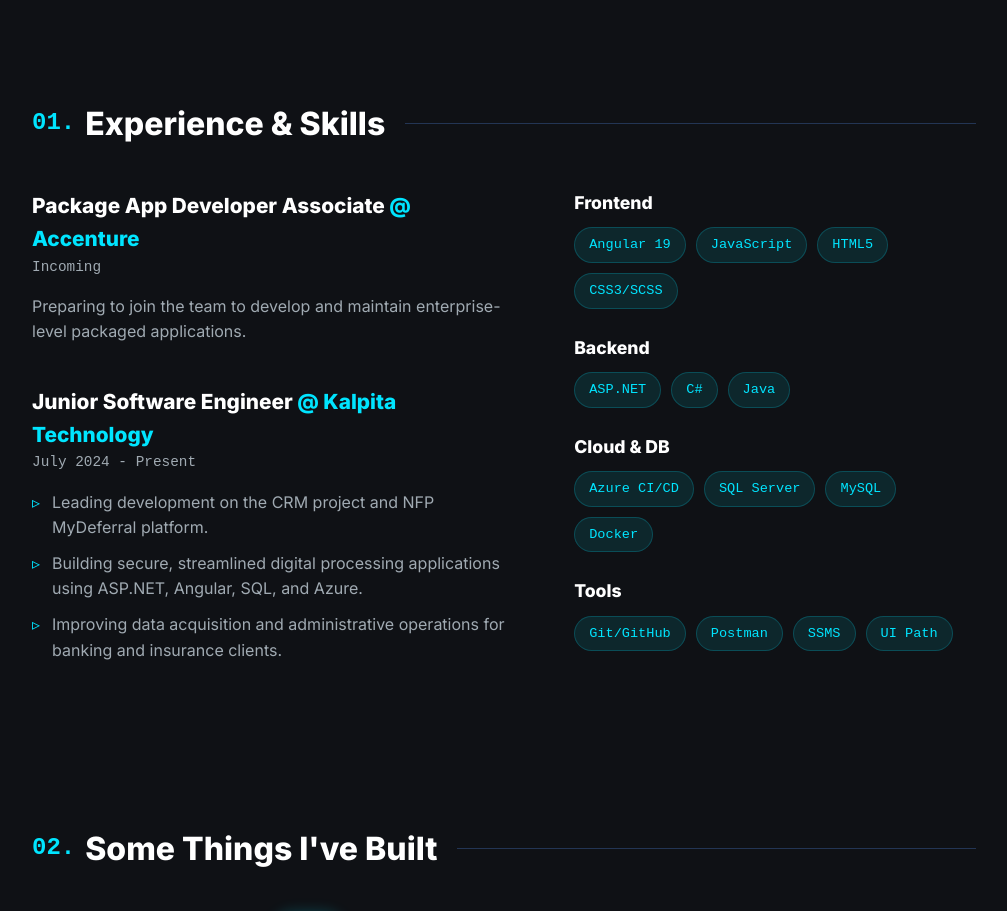
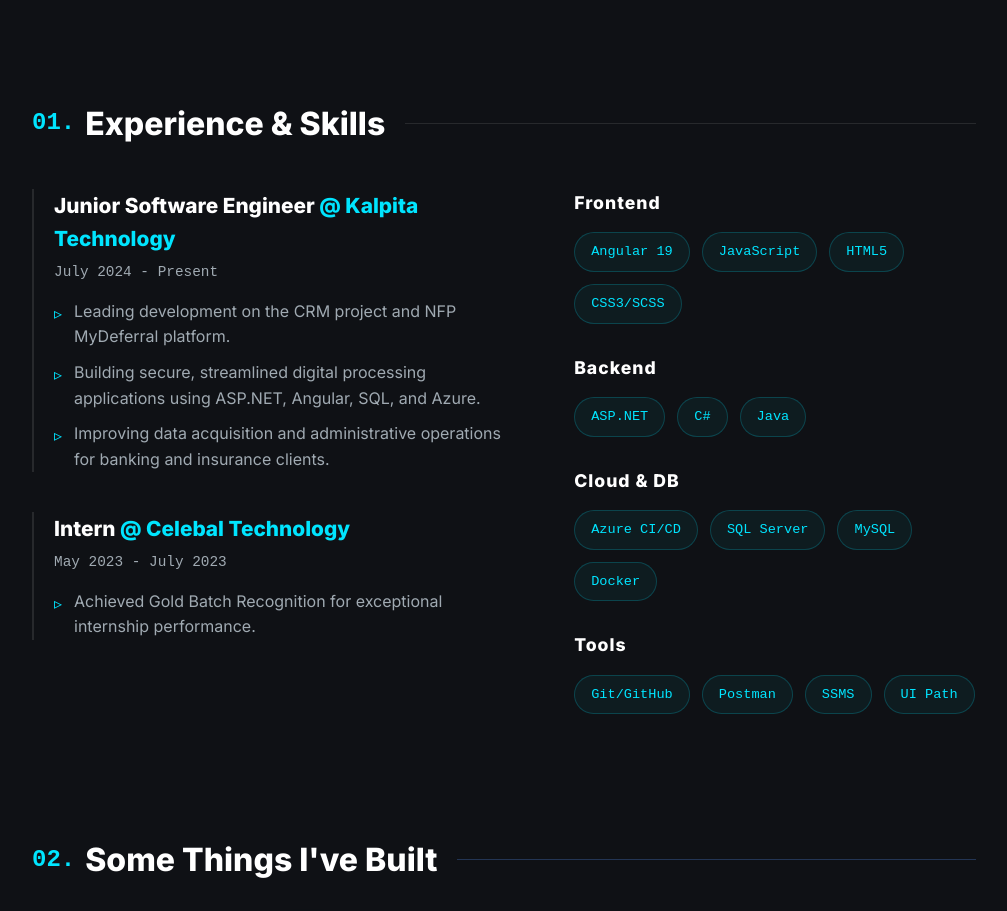
Before and after one commit to Kalpataru2001/sahoo-portfolio, an Angular app: page / in a window 1280 px wide. Shown: the part 802-1713 px from the top of the page, without its empty margins (136-1143 px from the left). Built offline with nearby package versions, Linux system fonts and the light colour scheme.

Commit message:
dynamic changes

```diff
--- a/src/app/components/experience/experience.component.html
+++ b/src/app/components/experience/experience.component.html
@@ -1,32 +1,34 @@
 <section id="experience" class="section-container">
-  <h2 class="section-title"><span>01.</span> Experience & Skills</h2>
+  <h2 class="section-title" data-aos="fade-right"><span>01.</span> Experience & Skills</h2>
 
   <div class="content-grid" data-aos="fade-up">
+
     <div class="experience-list">
+      @for (job of jobs; track job.company) {
         <div class="job-item">
-        <h3 class="job-title">Package App Developer Associate <span class="company">&#64; Accenture</span></h3>
-        <p class="job-date">Incoming</p>
-        <p class="job-desc">Preparing to join the team to develop and maintain enterprise-level packaged applications.</p>
-      </div>
-
-      <div class="job-item">
-        <h3 class="job-title">Junior Software Engineer <span class="company">&#64; Kalpita Technology</span></h3>
-        <p class="job-date">July 2024 - Present</p>
+          <h3 class="job-title">{{ job.title }} <span class="company">&#64; {{ job.company }}</span></h3>
+          <p class="job-date">{{ job.date }}</p>
           <ul class="job-duties">
-          <li>Leading development on the CRM project and NFP MyDeferral platform.</li>
-          <li>Building secure, streamlined digital processing applications using ASP.NET, Angular, SQL, and Azure.</li>
-          <li>Improving data acquisition and administrative operations for banking and insurance clients.</li>
+            @for (duty of job.duties; track duty) {
+              <li>{{ duty }}</li>
+            }
           </ul>
         </div>
+      }
     </div>
 
     <div class="skills-matrix" data-aos="fade-left" data-aos-delay="200">
-      <div class="skill-category" *ngFor="let group of skills">
+      @for (group of skills; track group.category) {
+        <div class="skill-category">
           <h4>{{ group.category }}</h4>
           <div class="skill-tags">
-          <span class="tag" *ngFor="let skill of group.items">{{ skill }}</span>
+            @for (skill of group.items; track skill) {
+              <span class="tag">{{ skill }}</span>
+            }
           </div>
         </div>
+      }
     </div>
+
   </div>
 </section>
--- a/src/app/components/experience/experience.component.scss
+++ b/src/app/components/experience/experience.component.scss
@@ -1,5 +1,4 @@
-
-
+/* --- Section Header --- */
 .section-title {
   font-size: 2rem;
   color: var(--text-primary);
@@ -18,24 +17,36 @@
     content: "";
     flex-grow: 1;
     height: 1px;
-    background-color: #233554;
+    background-color: rgba(255, 255, 255, 0.1); /* Softened the line */
     margin-left: 20px;
   }
 }
 
+/* --- Layout Grid --- */
 .content-grid {
   display: grid;
   grid-template-columns: 1.2fr 1fr;
   gap: 60px;
 }
 
-/* Experience Styles */
+/* --- Left Side: Experience Styles --- */
 .job-item {
   margin-bottom: 40px;
+  padding-left: 20px;
+  border-left: 2px solid rgba(255, 255, 255, 0.1); /* Subtle vertical timeline feel */
+  transition: all 0.3s ease;
+
+  /* Premium Hover Effect */
+  &:hover {
+    border-left-color: var(--accent-color);
+    background: linear-gradient(90deg, rgba(0, 229, 255, 0.05) 0%, transparent 100%);
+    transform: translateX(5px); /* Slides slightly to the right */
+  }
 
   .job-title {
     font-size: 1.3rem;
     color: var(--text-primary);
+    margin: 0 0 5px 0;
 
     .company {
       color: var(--accent-color);
@@ -52,61 +63,96 @@
   .job-desc, .job-duties {
     color: var(--text-secondary);
     font-size: 1rem;
+    line-height: 1.6;
   }
 
   .job-duties {
     list-style-type: none;
+    padding: 0;
+    margin: 0;
 
     li {
       position: relative;
       padding-left: 20px;
       margin-bottom: 10px;
 
+      /* Custom bullet points */
       &::before {
         content: "▹";
         position: absolute;
         left: 0;
+        top: 2px;
         color: var(--accent-color);
       }
     }
   }
 }
 
-/* Skills Styles */
+/* --- Right Side: Skills Styles --- */
 .skills-matrix {
   display: flex;
   flex-direction: column;
-  gap: 25px;
+  gap: 30px;
 }
 
 .skill-category h4 {
   color: var(--text-primary);
-  margin-bottom: 10px;
+  margin-bottom: 15px;
   font-size: 1.1rem;
+  letter-spacing: 1px;
 }
 
 .skill-tags {
   display: flex;
   flex-wrap: wrap;
-  gap: 10px;
+  gap: 12px;
 }
 
 .tag {
-  background-color: rgba(0, 229, 255, 0.1);
+  background-color: rgba(0, 229, 255, 0.05);
   color: var(--accent-color);
-  padding: 6px 14px;
+  padding: 8px 16px;
   border-radius: 20px;
   font-size: 0.85rem;
   font-family: monospace;
   border: 1px solid rgba(0, 229, 255, 0.2);
-  transition: all 0.3s ease;
+  transition: all 0.3s cubic-bezier(0.175, 0.885, 0.32, 1.275); /* Bouncy transition */
+  cursor: default;
 
   &:hover {
-    background-color: rgba(0, 229, 255, 0.2);
-    transform: translateY(-2px);
+    background-color: rgba(0, 229, 255, 0.15);
+    transform: translateY(-3px) scale(1.05);
+    box-shadow: 0 5px 15px rgba(0, 229, 255, 0.2); /* Added neon glow */
   }
 }
 
+/* --- Mobile Responsiveness --- */
 @media (max-width: 900px) {
-  .content-grid { grid-template-columns: 1fr; }
+  .content-grid {
+    grid-template-columns: 1fr;
+    gap: 40px;
+  }
 }
+
+/* --- Light Mode Support --- */
+:host-context(body.light-theme) {
+  .section-title::after { background-color: rgba(0, 0, 0, 0.1); }
+
+  .job-item {
+    border-left-color: rgba(0, 0, 0, 0.1);
+    &:hover { background: linear-gradient(90deg, rgba(2, 132, 199, 0.05) 0%, transparent 100%); }
+  }
+
+  .tag {
+    background-color: rgba(0, 0, 0, 0.03);
+    border-color: rgba(0, 0, 0, 0.1);
+    color: var(--text-secondary);
+
+    &:hover {
+      background-color: rgba(2, 132, 199, 0.1);
+      border-color: var(--accent-color);
+      color: var(--accent-color);
+      box-shadow: 0 5px 15px rgba(2, 132, 199, 0.15);
+    }
+  }
+}
--- a/src/app/components/experience/experience.component.ts
+++ b/src/app/components/experience/experience.component.ts
@@ -9,6 +9,28 @@
   styleUrl: './experience.component.scss'
 })
 export class ExperienceComponent {
+  jobs = [
+    {
+      title: 'Junior Software Engineer',
+      company: 'Kalpita Technology',
+      date: 'July 2024 - Present',
+      duties: [
+        'Leading development on the CRM project and NFP MyDeferral platform.',
+        'Building secure, streamlined digital processing applications using ASP.NET, Angular, SQL, and Azure.',
+        'Improving data acquisition and administrative operations for banking and insurance clients.'
+      ]
+    },
+    {
+      title: 'Intern',
+      company: 'Celebal Technology',
+      date: 'May 2023 - July 2023',
+      duties: [
+        'Achieved Gold Batch Recognition for exceptional internship performance.'
+      ]
+    }
+  ];
+
+  // Your technical skills matrix
   skills = [
     { category: 'Frontend', items: ['Angular 19', 'JavaScript', 'HTML5', 'CSS3/SCSS'] },
     { category: 'Backend', items: ['ASP.NET', 'C#', 'Java'] },
```
Lines whose indentation alone changed are shown as unchanged.
